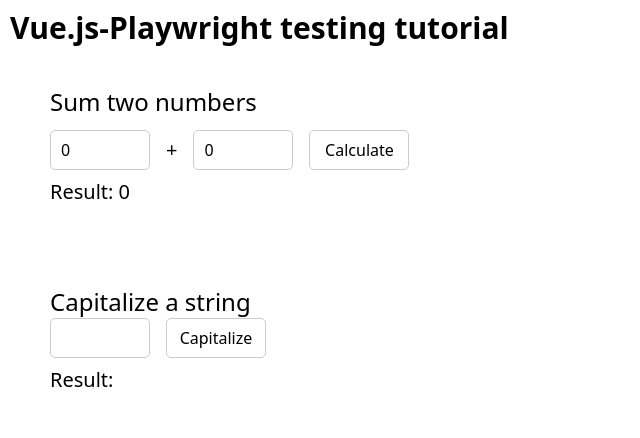
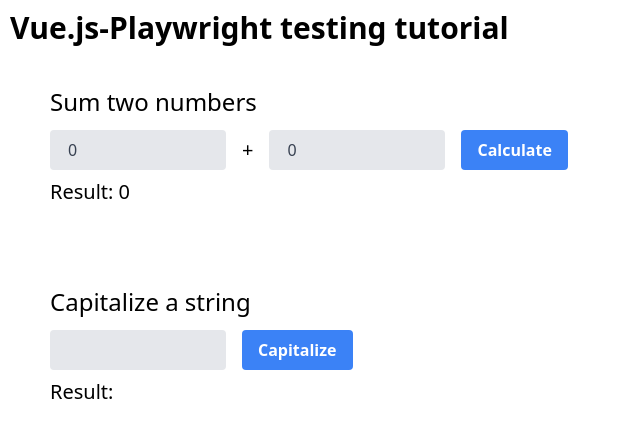
Before and after one commit to niamh-d/vuejs-pw-playground, a Vue app: page / in a window 1280 px wide. Shown: the top 438 px of the page, without its empty margins (0-640 px from the left). Built offline with nearby package versions, Linux system fonts and the light colour scheme.

Commit message:
basic styling

```diff
--- a/src/assets/base.css
+++ b/src/assets/base.css
@@ -1,17 +1,13 @@
-.button {
+.input {
+  @apply bg-gray-200 appearance-none border-2 border-gray-200 rounded w-full py-2 px-4 text-gray-700 leading-tight focus:outline-none focus:bg-white focus:border-purple-500 w-44;
+}
+
+.flex-center {
   display: flex;
   justify-content: center;
   align-items: center;
-  width: 100px;
-  height: 40px;
-  border-radius: 5px;
-  border: 1px solid #ccc;
-  padding: 10px;
 }
-.input {
-  width: 100px;
-  height: 40px;
-  border-radius: 5px;
-  border: 1px solid #ccc;
-  padding: 10px;
+
+.btn-primary {
+  @apply bg-blue-500 hover:bg-blue-700 text-white font-bold py-2 px-4 rounded;
 }
--- a/src/components/String.vue
+++ b/src/components/String.vue
@@ -20,10 +20,10 @@
 
 <template>
   <div class="p-10">
-    <h2 class="font-semi-bold text-2xl">Capitalize a string</h2>
+    <h2 class="font-semi-bold text-2xl mb-3">Capitalize a string</h2>
     <div class="flex gap-4 items-center">
       <input name="string" class="input" type="text" v-model="string" />
-      <button type="button" class="button" @click="onClick()">Capitalize</button>
+      <button type="button" class="flex-center btn-primary" @click="onClick()">Capitalize</button>
     </div>
     <p data-testid="string-result" class="mt-2 text-xl">Result: {{ result }}</p>
   </div>
--- a/src/components/Sum.vue
+++ b/src/components/Sum.vue
@@ -26,7 +26,7 @@
       <input name="num_a" class="input" type="number" v-model="a" />
       <span class="text-xl">+</span>
       <input name="num_b" class="input" type="number" v-model="b" />
-      <button type="button" class="button" @click="onClick()">Calculate</button>
+      <button type="button" class="flex-center btn-primary" @click="onClick()">Calculate</button>
     </div>
     <p data-testid="sum-result" class="mt-2 text-xl">Result: {{ result }}</p>
   </div>
```
